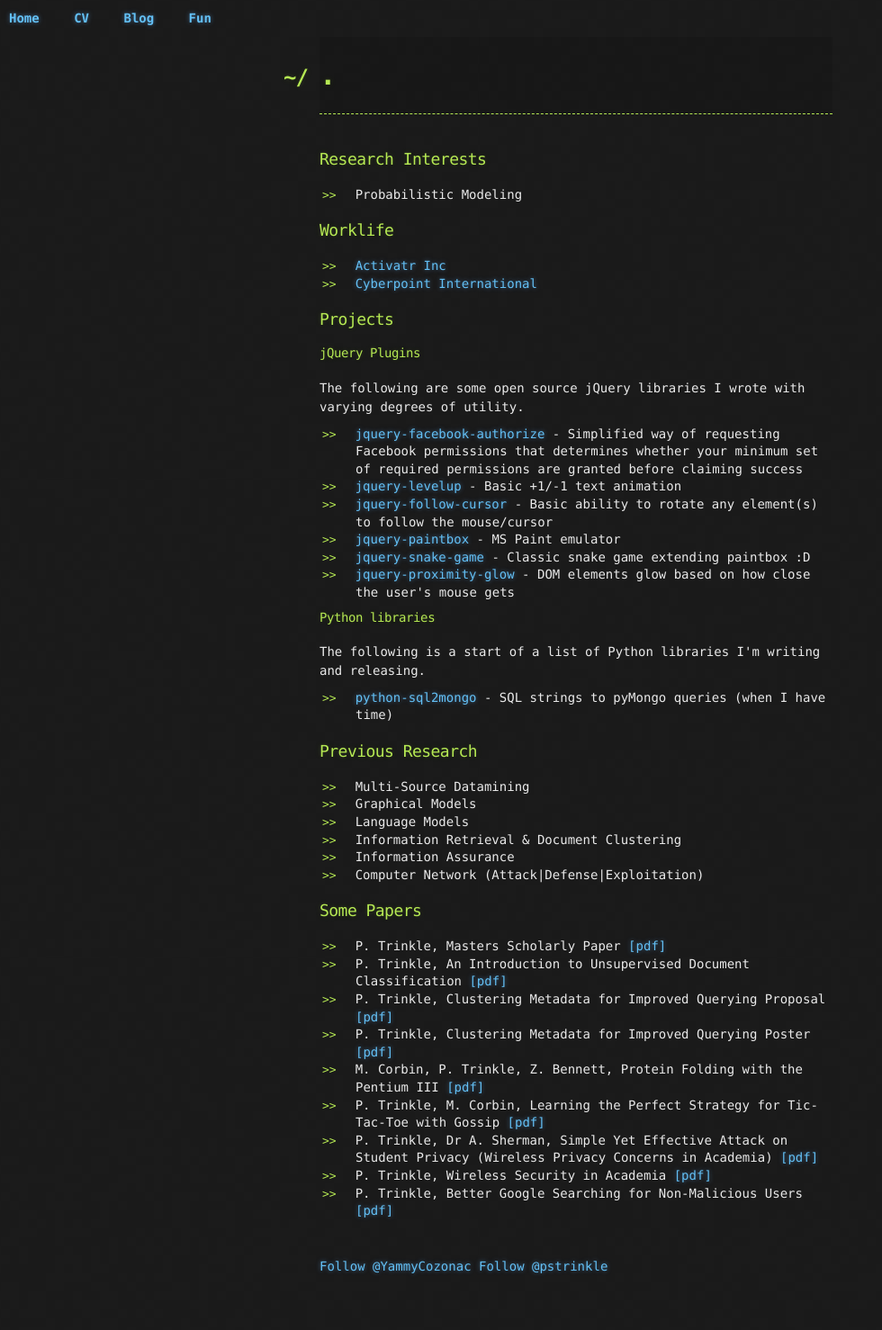
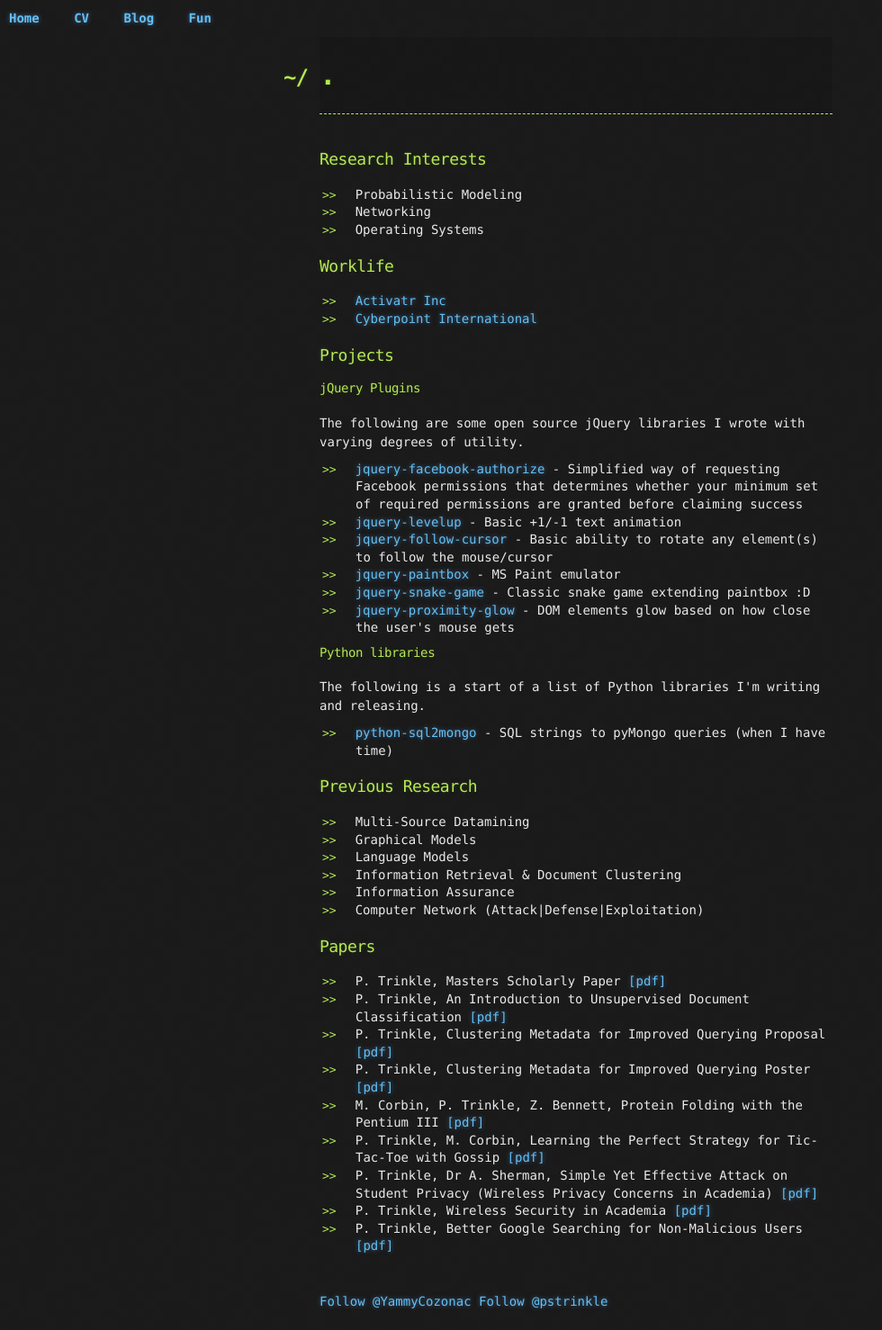
Before and after one commit to pstrinkle/pstrinkle.github.io, a Jekyll site: the page built from index.html, in a window 1280 px wide. Shown: the whole page at 90% size, without its empty margins (0-980 px from the left). Built offline with Jekyll 4.4.1, drawn with Linux system fonts in a browser that asks for light colours; nearby versions of some CDN libraries; comment, search, counter and statistics services are not loaded; before the commit the page ends 1439 px from its top, so only the background shows below that.

Commit message:
Update index.html

```diff
--- a/index.html
+++ b/index.html
@@ -10,6 +10,8 @@ title: .
   <h3>Research Interests</h3>
   <ul>
    <li>Probabilistic Modeling</li>
+   <li>Networking</li>
+   <li>Operating Systems</li>
   </ul>
 </section>
 
@@ -53,7 +55,7 @@ title: .
 </section>
 
 <section id='papers'>
-  <h3>Some Papers</h3>
+  <h3>Papers</h3>
   <ul>
     <li>P. Trinkle, Masters Scholarly Paper <a href="/docs/Trinkle_ScholarlyPaper.pdf" title="Trinkle - Master's Scholarly Paper" target="_blank">[pdf]</a></li>
     <li>P. Trinkle, An Introduction to Unsupervised Document Classification <a href="http://userpages.umbc.edu/~tri1/docs/unsuperdocumentclass.pdf" title="An Introduction to Unsupervised Document Classification" target="_blank">[pdf]</a></li>
```
